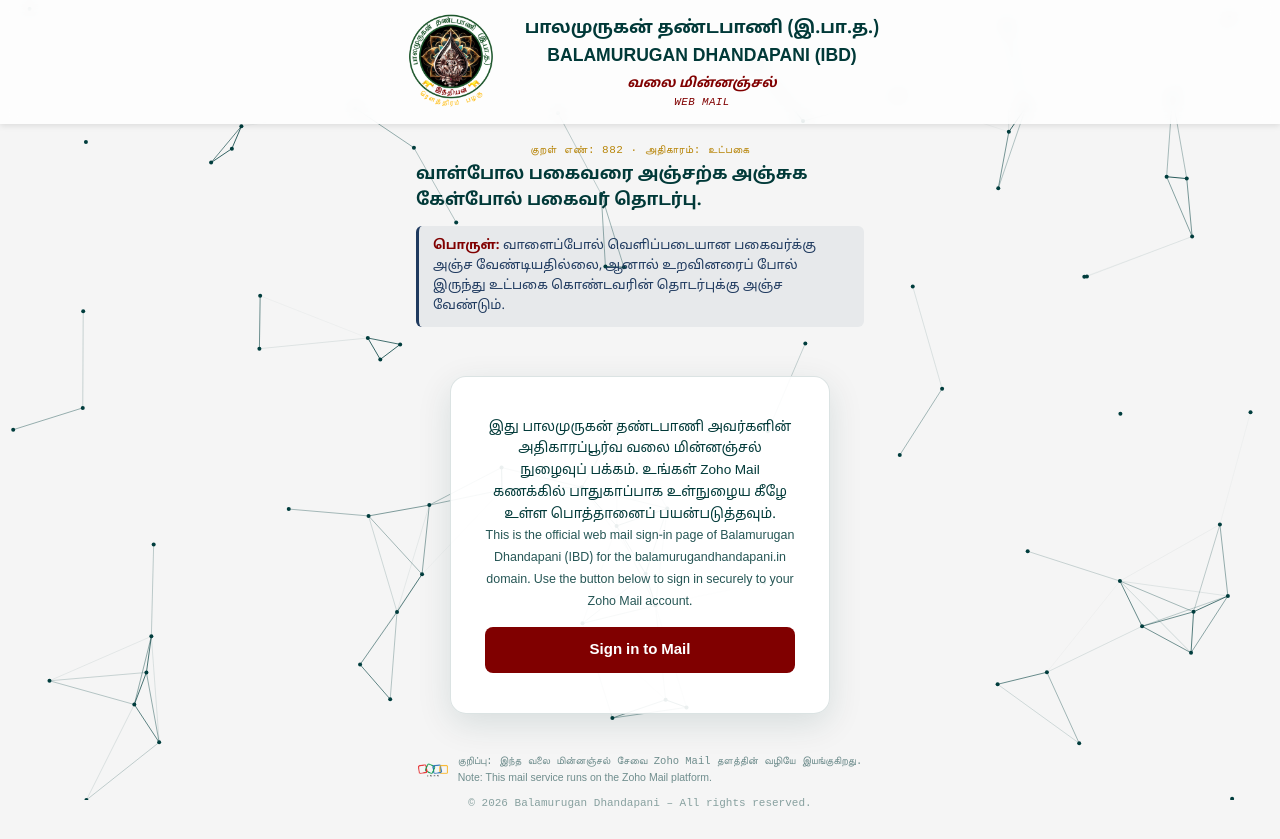
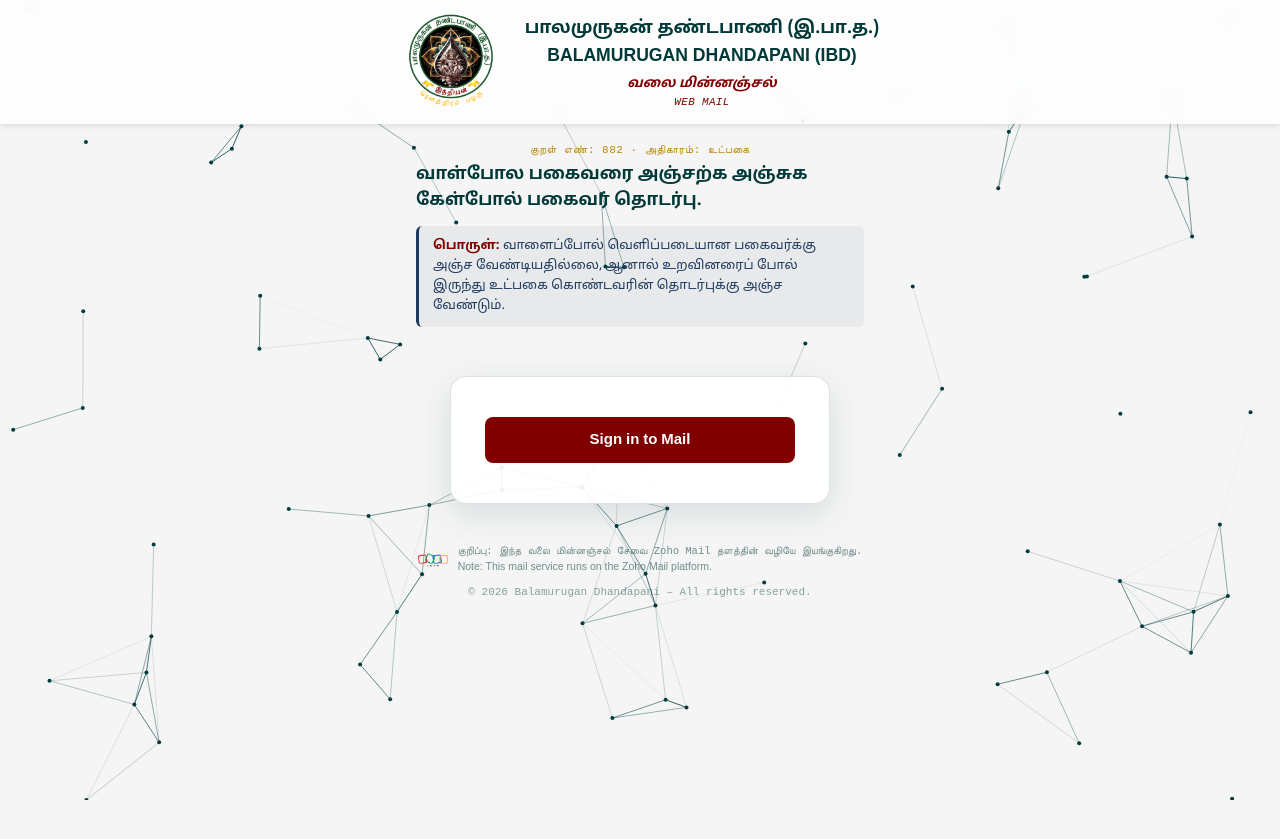
Before and after one commit to balamurugandhandapani/wm, a plain HTML site: page index.html in a window 1280 px wide. After the commit the page ends 800 px from the top, so only its background shows below. Drawn offline with Linux system fonts and the light colour scheme.

Commit message:
Patch update

```diff
--- a/index.html
+++ b/index.html
@@ -45,10 +45,6 @@
 
   <main>
     <div class="card">
-      <p class="intro">
-        <span lang="ta">இது பாலமுருகன் தண்டபாணி அவர்களின் அதிகாரப்பூர்வ வலை மின்னஞ்சல் நுழைவுப் பக்கம். உங்கள் Zoho Mail கணக்கில் பாதுகாப்பாக உள்நுழைய கீழே உள்ள பொத்தானைப் பயன்படுத்தவும்.</span><br>
-        <span class="note-en">This is the official web mail sign-in page of Balamurugan Dhandapani (IBD) for the balamurugandhandapani.in domain. Use the button below to sign in securely to your Zoho Mail account.</span>
-      </p>
       <a class="btn" href="https://accounts.zoho.in/signin?servicename=ZohoHome&signupurl=https://www.zoho.com/signup.html">Sign in to Mail</a>
     </div>
   </main>
--- a/style.css
+++ b/style.css
@@ -224,14 +224,3 @@ footer {
   }
   .header-text h1 { font-size: 1.1rem; }
 }
-
-/* ===== Static intro text (indexable content) ===== */
-.card .intro {
-  margin: 0 0 14px;
-  font-size: 0.85rem;
-  line-height: 1.6;
-  text-align: center;
-  color: var(--text-dark);
-}
-.card .intro [lang="ta"] { font-family: 'Noto Sans Tamil', sans-serif; }
-.card .intro .note-en { font-size: 0.78rem; opacity: .85; }
```
